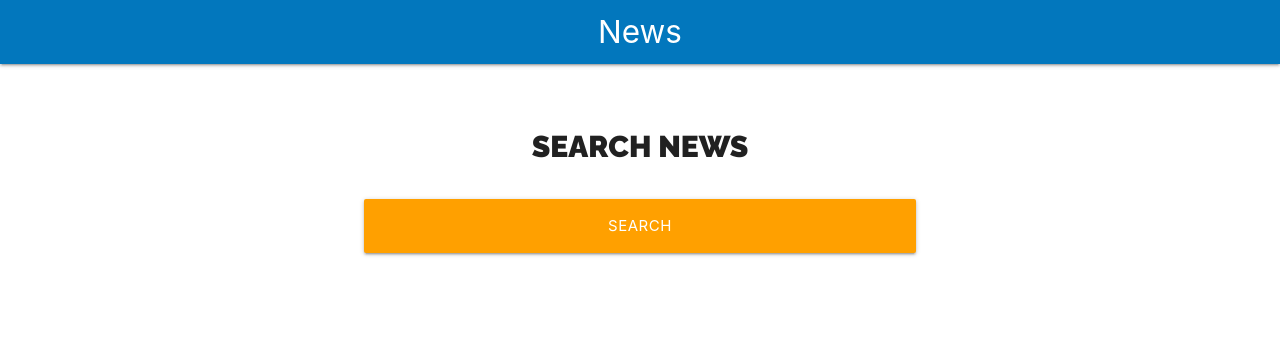
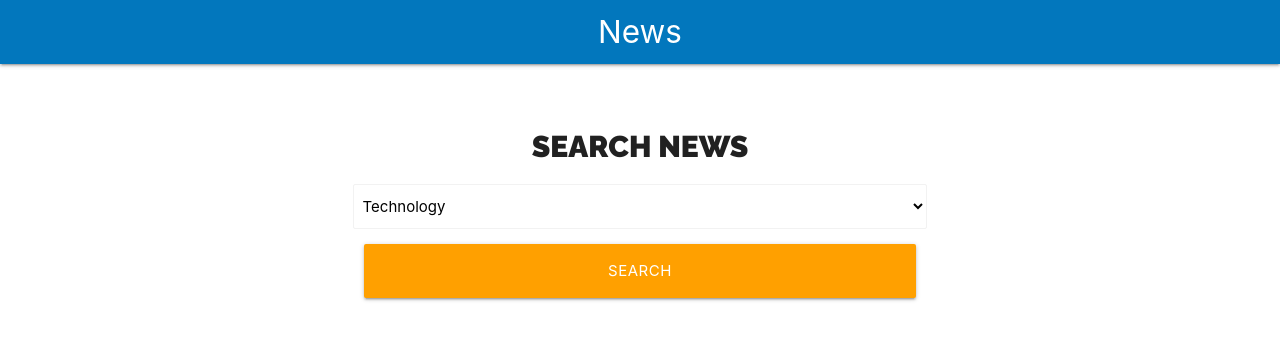
Before and after one commit to IronHack-MERN/news, a React (Create React App) app: page / in a window 1280 px wide. Shown: the top 340 px of the page. Built offline with nearby package versions, Linux system fonts and the light colour scheme.

Commit message:
ADD options select

```diff
--- a/src/App.js
+++ b/src/App.js
@@ -1,15 +1,20 @@
-import React, { Fragment } from 'react';
+import React, { Fragment, useState, useEffect } from 'react';
 import Header from './components/Header';
 import Form from './components/Form';
 
 function App() {
+
+  const [category, setCategory] = useState('');
+
   return (
     <Fragment>
       <Header
         title= {'News'}
       />
       <div className='container white'>
-        <Form/>
+        <Form
+          setCategory = {setCategory}
+        />
       </div>
     </Fragment>
   );
--- a/src/components/Form.js
+++ b/src/components/Form.js
@@ -1,23 +1,44 @@
-import React from 'react';
-import styles from './Form.module.css';
+import React from "react";
+import styles from "./Form.module.css";
+import PropTypes from "prop-types";
+import useSelect from "../hooks/useSelect";
 
-const Form = () => {
+const Form = ({ setCategory }) => {
+  const OPTIONS = [
+    { value: "general", label: "General" },
+    { value: "business", label: "Business" },
+    { value: "entertainment", label: "Entertainment" },
+    { value: "health", label: "Health" },
+    { value: "science", label: "Science" },
+    { value: "sports", label: "Sports" },
+    { value: "technology", label: "Technology" },
+  ];
+
+  const [category, SelectNews] = useSelect("technology", OPTIONS);
+
+  // submit al form, pasar categoria a app.js
+  const findNews = (e) => {
+    e.preventDefault();
+    setCategory(category);
+  };
+
   return (
     <div className={`${styles.search} row`}>
-            <div className='col s12 m8 offset-m2'>
-                <form>
+      <div className="col s12 m8 offset-m2">
+        <form onSubmit={findNews}>
           <h2 className={styles.heading}>Search news</h2>
-                    <div className='input-field col s12'>
+          <SelectNews />
+          <div className="input-field col s12">
             <input
-                            type='submit'
+              type="submit"
               className={`${styles.btn_block} btn-large amber darken-2`}
-                            value='Search'
+              value="Search"
             />
           </div>
         </form>
       </div>
     </div>
   );
-}
+};
 
 export default Form;
```
Lines whose indentation alone changed are shown as unchanged.
